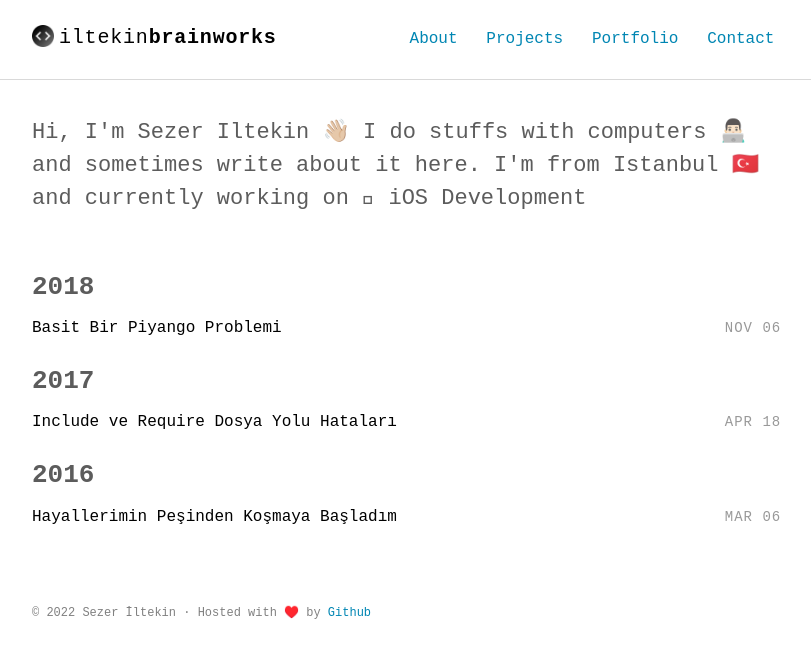
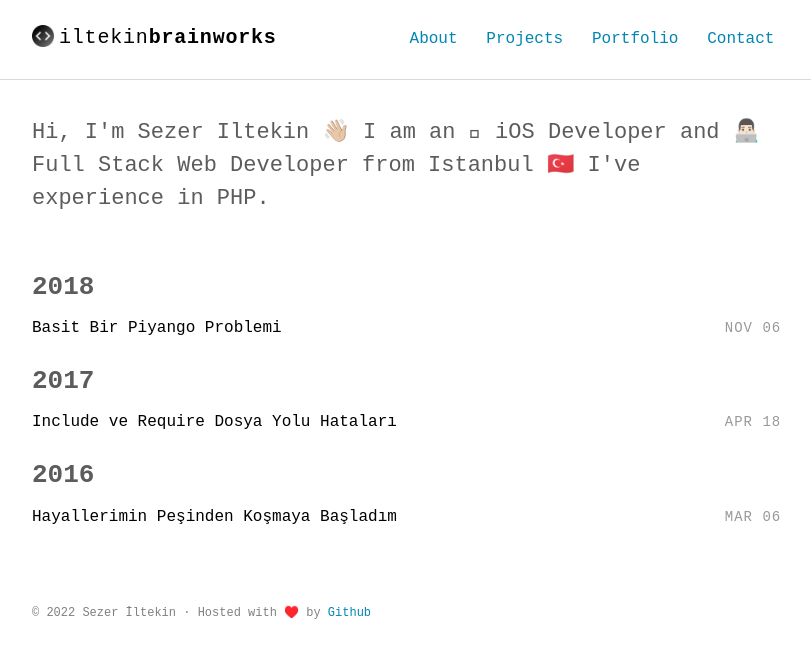
Before and after one commit to iltekin/iltekin.github.io, a Jekyll site: the page built from index.html, in a window 1280 px wide. Shown: the top 658 px of the page, without its empty margins (232-1043 px from the left). Built offline with Jekyll 4.4.1, drawn with Linux system fonts in a browser that asks for light colours; some web fonts are replaced.

Commit message:
trying typewriter effect

```diff
--- a/_includes/intro.html
+++ b/_includes/intro.html
@@ -2,8 +2,8 @@
 <section class="intro">
   <div class="container">
     <p class="lead">
-      Hi, I'm Sezer Iltekin 👋🏼 I do stuffs with computers 👨🏻‍💻 and sometimes write about it here. I'm from Istanbul 🇹🇷 and currently working on  iOS Development
-      <span class="typewrite" data-period="2000" data-type='[ "Hi, Im Si.", "I am Creative.", "I Love Design.", "I Love to Develop." ]'>
+      Hi, I'm Sezer Iltekin 👋🏼 I am an  iOS Developer and 👨🏻‍💻 Full Stack Web Developer from Istanbul 🇹🇷 I've experience in
+      <span class="typewrite" data-period="2000" data-type='[ "Swift.", "PHP.", "MySQL.", "NodeJS.", "JQuery.", "GIT.", "UIKit.", "Rest API.", "Azure.", "Redis.", "Socket.IO.", "Crime Scene Investigation.", "DataTables." ]'>
         <span class="wrap"></span>
       </span>
     </p>
```
